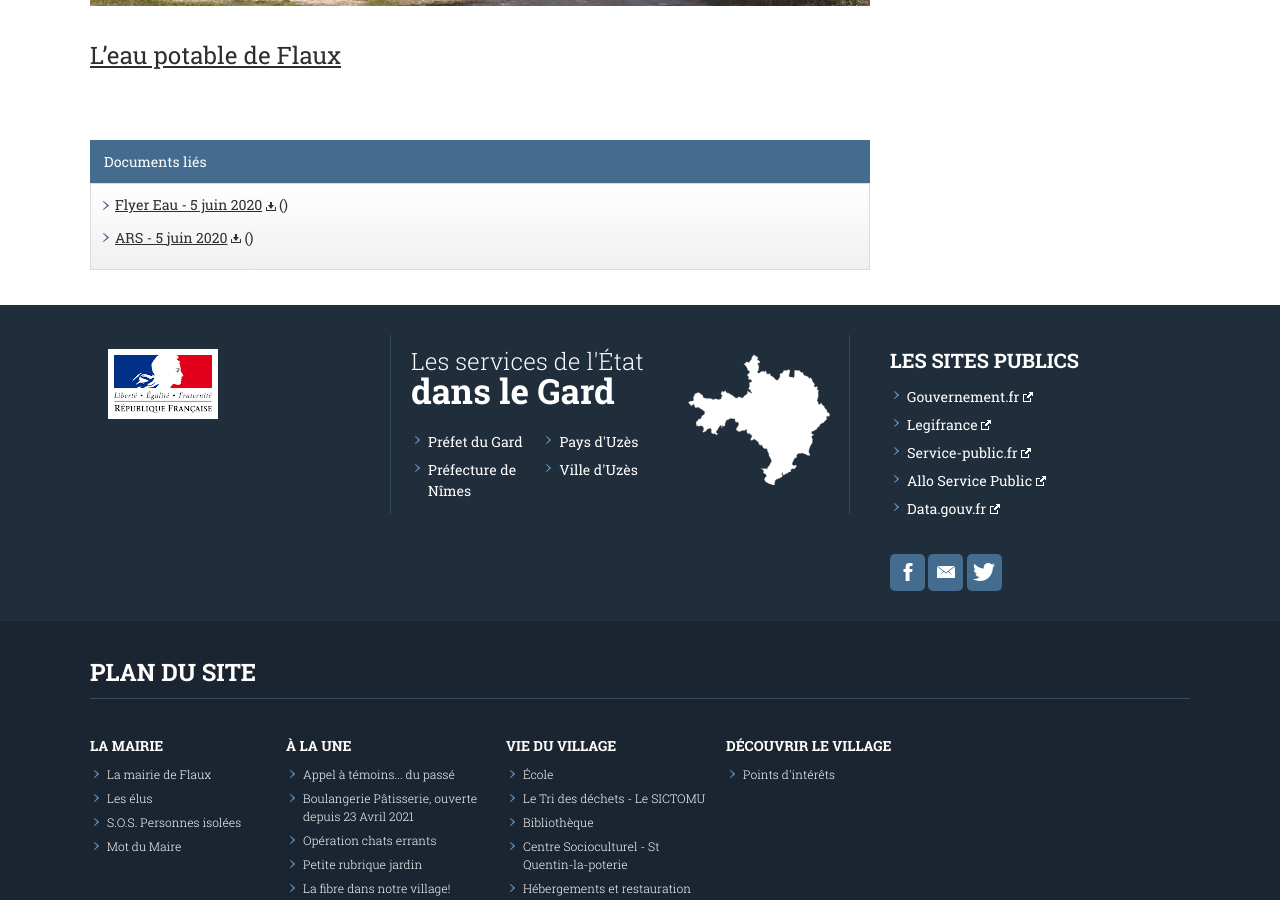
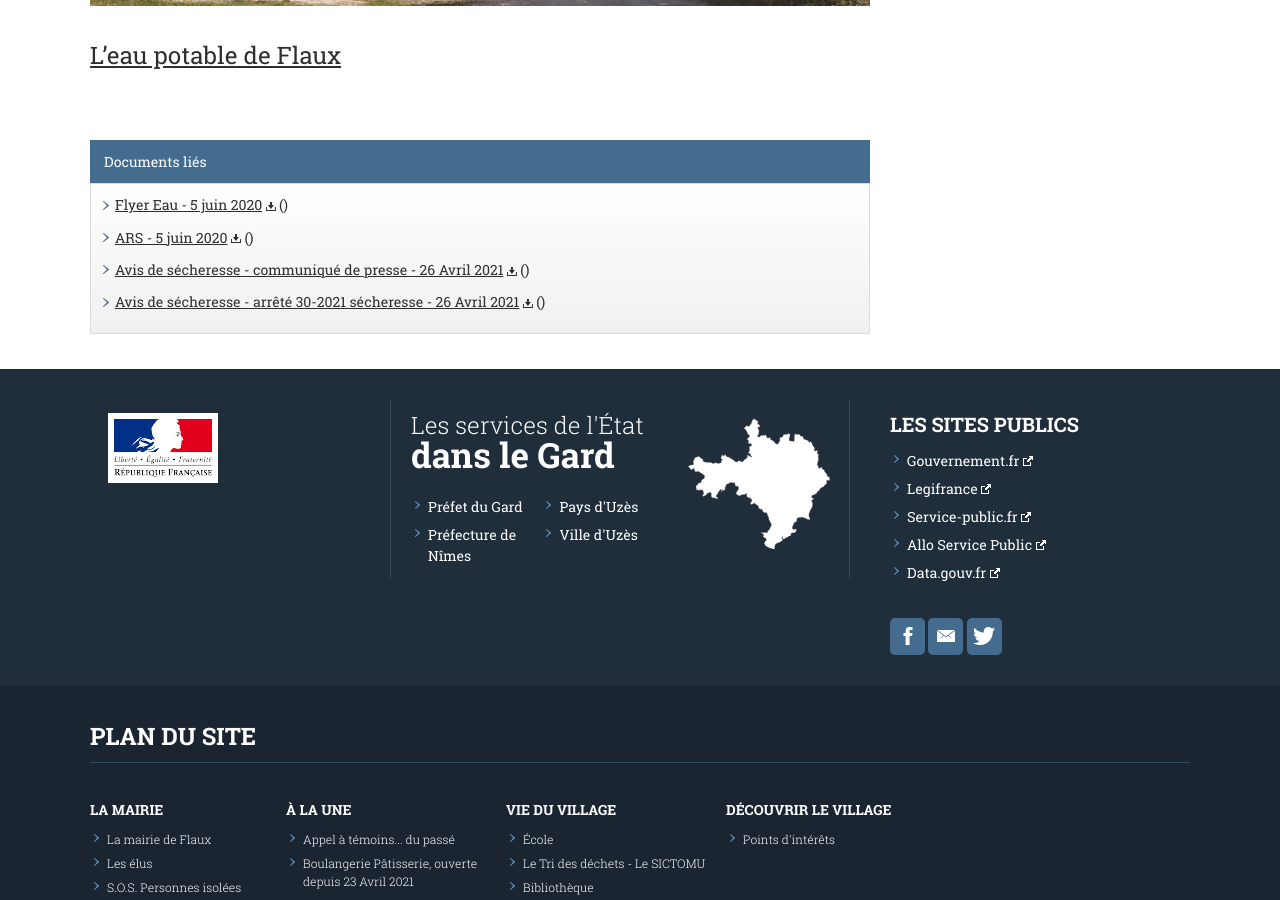
Before and after one commit to Flaux-Village/flaux-village.github.io, a Jekyll site: the page built from eau.md, in a window 1280 px wide and 900 px high, scrolled down 1028 px. Built offline with Jekyll 4.4.1, drawn with Linux system fonts in a browser that asks for light colours.

Commit message:
Update eau.md

```diff
--- a/eau.md
+++ b/eau.md
@@ -27,6 +27,12 @@ documents:
 - fiche: ARS
   date_texte: 5 juin 2020
   addresse: assets/documents/ars_eau.pdf
+- fiche: Avis de sécheresse - communiqué de presse
+  date_texte: 26 Avril 2021
+  addresse: assets/documents/communiqué de Presse.pdf
+- fiche: Avis de sécheresse - arrêté 30-2021 sécheresse
+  date_texte: 26 Avril 2021
+  addresse: assets/documents/arrêté 30-2021 sécheresse.pdf
 ---
 
 La production et la distribution de l’eau ainsi que la gestion des eaux usées sont en régie municipale.<br>
```
